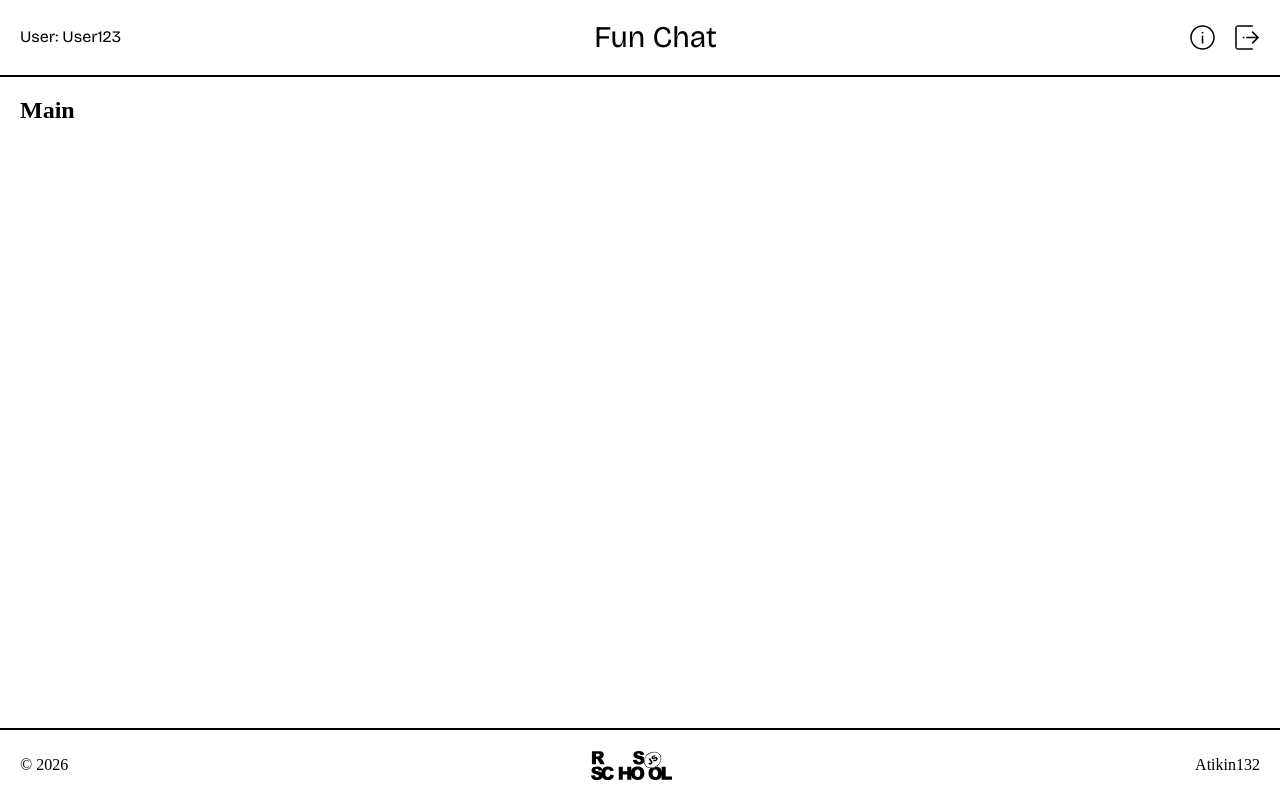
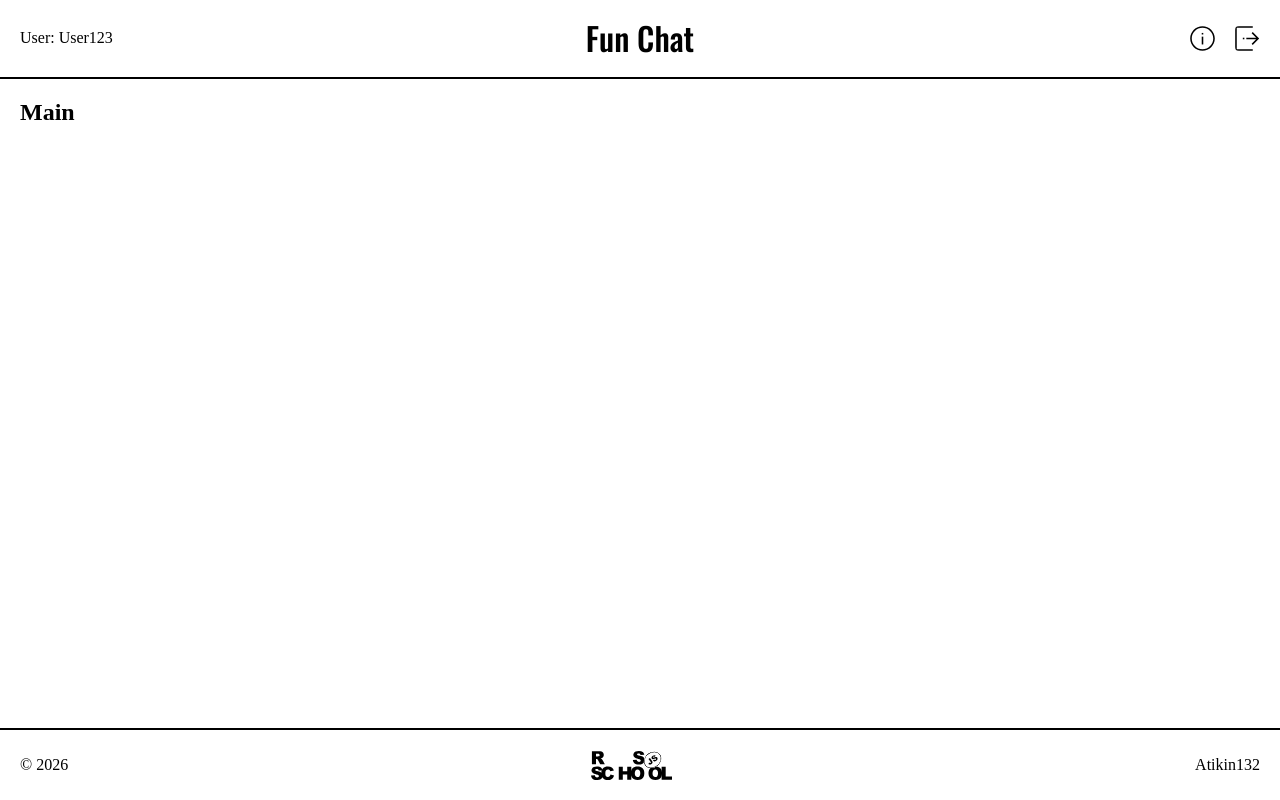
Before and after one commit to Atikin132/fun-chat, a website built with Vite: page index.html in a window 1280 px wide. Built offline with nearby package versions, Linux system fonts and the light colour scheme.

Commit message:
fix: change header

```diff
--- a/index.html
+++ b/index.html
@@ -8,7 +8,7 @@
     <link rel="preconnect" href="https://fonts.googleapis.com" />
     <link rel="preconnect" href="https://fonts.gstatic.com" crossorigin />
     <link
-      href="https://fonts.googleapis.com/css2?family=Bricolage+Grotesque:opsz,wght@12..96,200..800&display=swap"
+      href="https://fonts.googleapis.com/css2?family=Oswald:wght@200..700&display=swap"
       rel="stylesheet"
     />
     <link rel="stylesheet" href="./src/styles/normalize.css" />
--- a/src/layout/header/header.css
+++ b/src/layout/header/header.css
@@ -3,26 +3,29 @@
   justify-content: space-between;
   padding: 20px;
   border-bottom: 2px solid black;
+  gap: 15px;
 }
 
 .user-name {
-  font-family: "Bricolage Grotesque", sans-serif;
   display: flex;
   align-items: center;
-  margin-block-start: 0px;
-  margin-block-end: 0px;
+  flex: 1;
 }
 
 .app-title {
-  font-family: "Bricolage Grotesque", sans-serif;
-  font-weight: 400;
+  font-family: "Oswald", sans-serif;
+  font-weight: 500;
   font-style: normal;
-  font-size: 30px;
+  font-size: 2rem;
+  flex: 2;
+  text-align: center;
 }
 
 .nav {
   display: flex;
   align-items: center;
+  flex: 1;
+  justify-content: flex-end;
 }
 
 .header-menu {
--- a/src/styles/styles.css
+++ b/src/styles/styles.css
@@ -1,5 +1,6 @@
 * {
   box-sizing: border-box;
+  user-select: none;
 }
 
 html {
```
